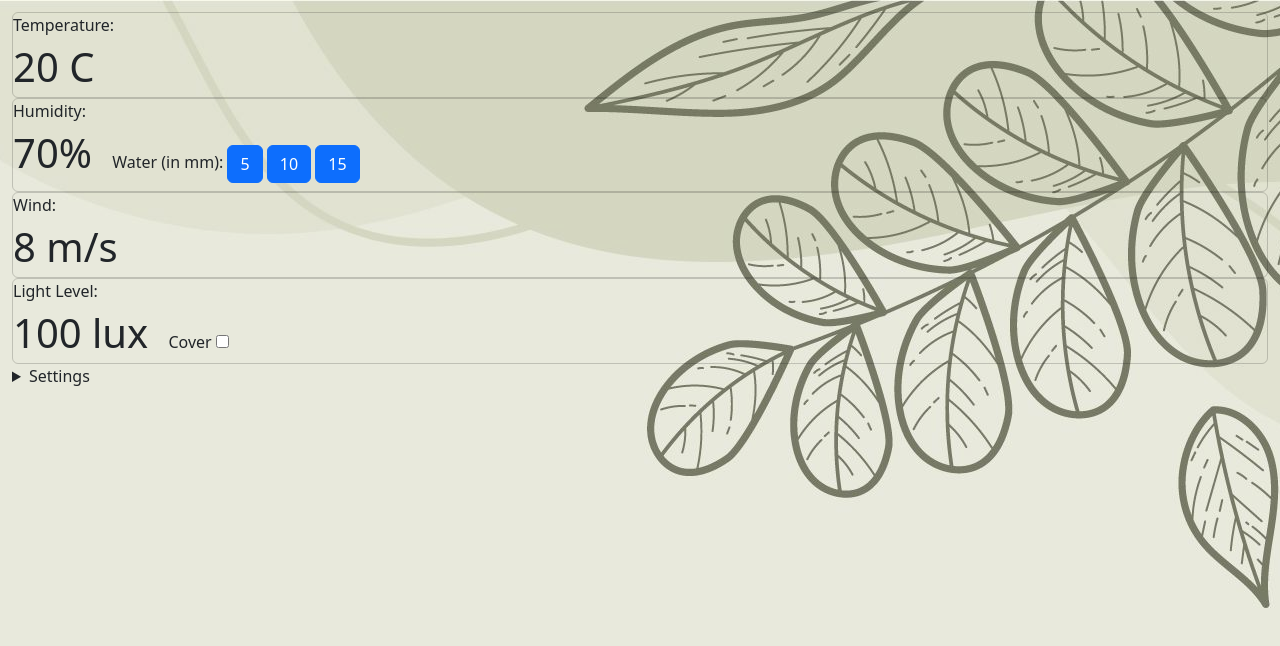
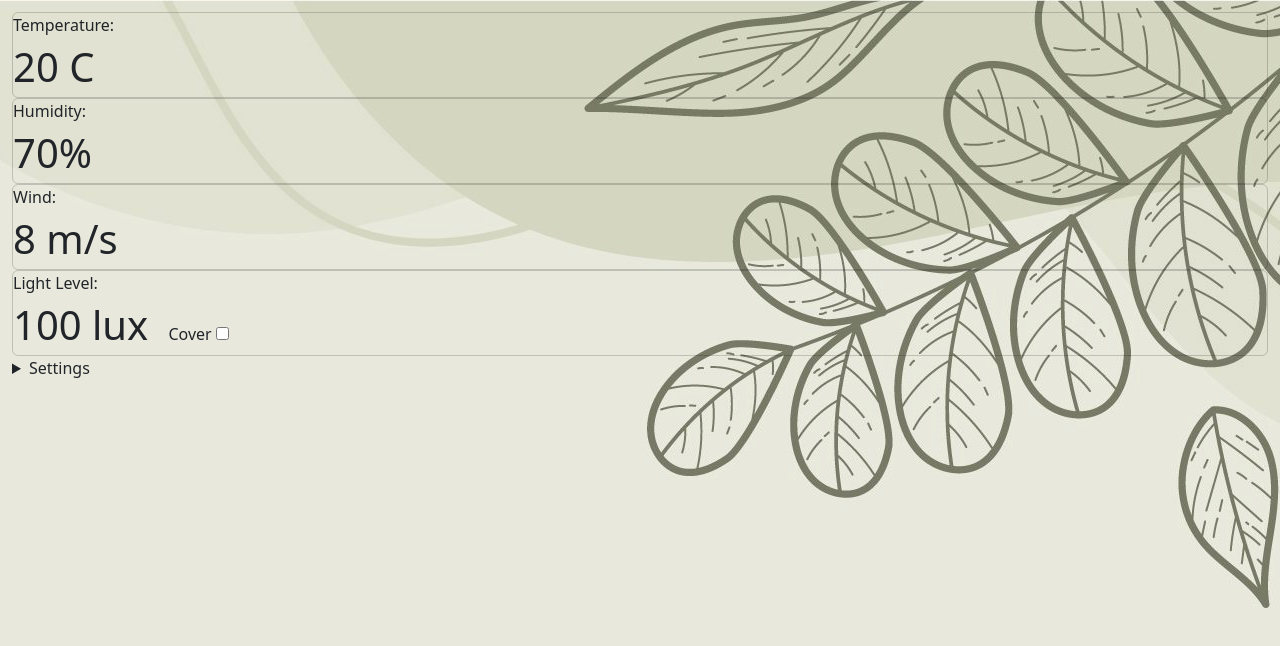
Before and after one commit to Lefteris-B/Aquasense_AI_arduino, a plain HTML site: page Code/webui/index.html in a window 1280 px wide. Drawn offline with nearby package versions, Linux system fonts and the light colour scheme.

Commit message:
change the title + remove the water form

```diff
--- a/Code/webui/index.html
+++ b/Code/webui/index.html
@@ -4,10 +4,11 @@
 <head>
     <meta charset="UTF-8">
     <meta name="viewport" content="width=device-width, initial-scale=1.0">
-    <title>Aquasense AI</title>
+    <title>Plantguard</title>
     <link href="https://cdn.jsdelivr.net/npm/bootstrap@5.3.3/dist/css/bootstrap.min.css" rel="stylesheet"
         integrity="sha384-QWTKZyjpPEjISv5WaRU9OFeRpok6YctnYmDr5pNlyT2bRjXh0JMhjY6hW+ALEwIH" crossorigin="anonymous">
     <link rel="stylesheet" href="index.css">
+    <link rel="icon" href="data:,">
 </head>
 
 <body>
@@ -18,22 +19,14 @@
         </div>
         <div class="card">
             Humidity:
-            <form method="GET">
-                <output class="value" id="humidity">70%</output>
-                <label class="action spacer">
-                    Water (in mm):
-                    <button class="btn btn-primary" type="submit" name="water" value="5">5</button>
-                    <button class="btn btn-primary" type="submit" name="water" value="10">10</button>
-                    <button class="btn btn-primary" type="submit" name="water" value="15">15</button>
-                </label>
-            </form>
+            <output class="value" id="humidity">70%</output>
         </div>
         <div class="card">Wind:
             <output class="value">8 m/s</output>
         </div>
         <div class="card">
             Light Level:
-            <form  method="GET" oninput="submit()">
+            <form method="GET" oninput="submit()">
                 <output class="value">100 lux</output>
                 <label class="action spacer">
                     Cover
@@ -46,7 +39,7 @@
         <summary>
             Settings
         </summary>
-        <form method="get">
+        <form method="GET">
             <label>
                 Network name:
                 <input type="text" name="ssid" id="ssid">
@@ -55,6 +48,7 @@
                 Location:
                 <input type="text" name="location" id="location">
             </label>
+            <input type="submit" hidden />
         </form>
     </details>
 
```
Also changed, not shown: Code/webui/index.css (+6 -4 lines).
